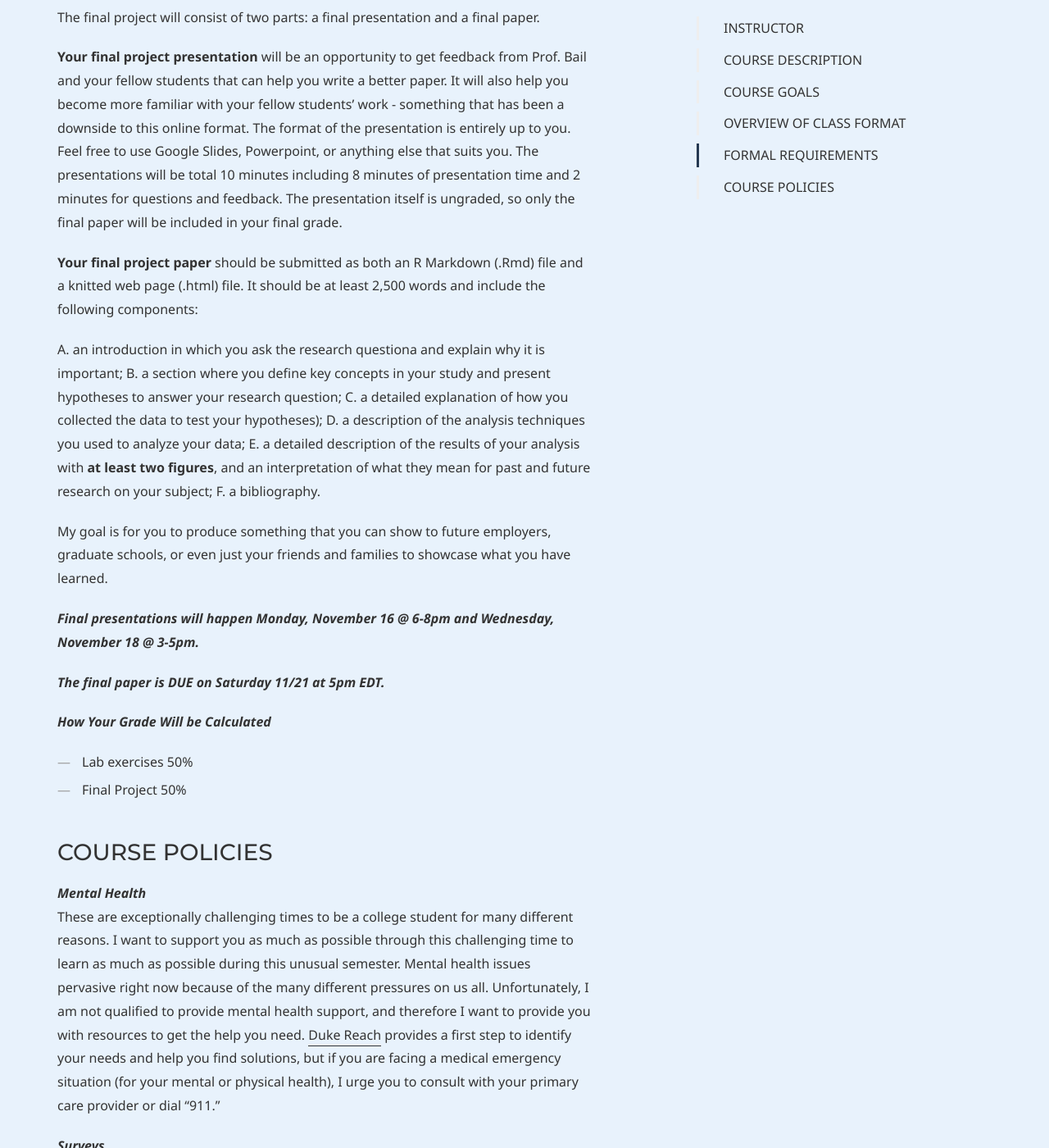
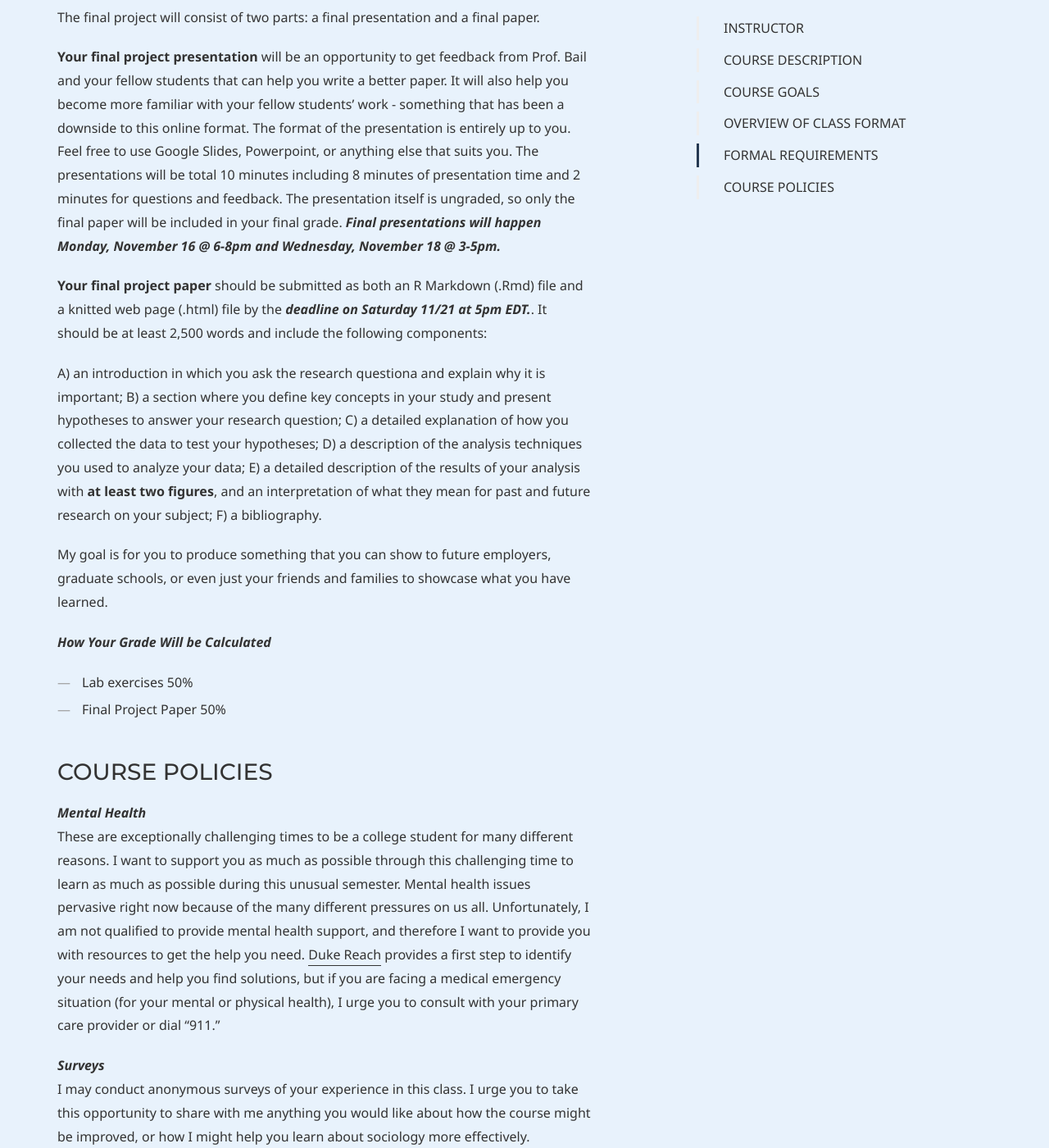
Before and after one commit to dssoc/dssoc.github.io, a Jekyll site: the page built from course.md, in a window 1280 px wide and 1400 px high, scrolled down 6117 px. Shown: the whole window at 82% size. Built offline with Jekyll 4.4.1, drawn with Linux system fonts in a browser that asks for light colours; some web fonts are replaced.

Commit message:
moved deadlines up.

```diff
--- a/course.md
+++ b/course.md
@@ -116,31 +116,25 @@ If you have questions about your grade for the final project at any time we can
 The final project will consist of two parts: a final presentation and a final paper.
 
 
-**Your final project presentation** will be an opportunity to get feedback from Prof. Bail and your fellow students that can help you write a better paper. It will also help you become more familiar with your fellow students' work - something that has been a downside to this online format. The format of the presentation is entirely up to you. Feel free to use Google Slides, Powerpoint, or anything else that suits you. The presentations will be total 10 minutes including 8 minutes of presentation time and 2 minutes for questions and feedback. The presentation itself is ungraded, so only the final paper will be included in your final grade.
+**Your final project presentation** will be an opportunity to get feedback from Prof. Bail and your fellow students that can help you write a better paper. It will also help you become more familiar with your fellow students' work - something that has been a downside to this online format. The format of the presentation is entirely up to you. Feel free to use Google Slides, Powerpoint, or anything else that suits you. The presentations will be total 10 minutes including 8 minutes of presentation time and 2 minutes for questions and feedback. The presentation itself is ungraded, so only the final paper will be included in your final grade. ***Final presentations will happen Monday, November 16 @ 6-8pm and Wednesday, November 18 @ 3-5pm.***
 
 
-**Your final project paper** should be submitted as both an R Markdown (.Rmd) file and a knitted web page (.html) file. It should be at least 2,500 words and include the following components:
+**Your final project paper** should be submitted as both an R Markdown (.Rmd) file and a knitted web page (.html) file by the ***deadline on Saturday 11/21 at 5pm EDT.***. It should be at least 2,500 words and include the following components:
 
-A. an introduction in which you ask the research questiona and explain why it is important;
-B. a section where you define key concepts in your study and present hypotheses to answer your research question;
-C. a detailed explanation of how you collected the data to test your hypotheses);
-D. a description of the analysis techniques you used to analyze your data;
-E. a detailed description of the results of your analysis with **at least two figures**, and an interpretation of what they mean for past and future research on your subject;
-F. a bibliography.
-
+A) an introduction in which you ask the research questiona and explain why it is important;
+B) a section where you define key concepts in your study and present hypotheses to answer your research question;
+C) a detailed explanation of how you collected the data to test your hypotheses;
+D) a description of the analysis techniques you used to analyze your data;
+E) a detailed description of the results of your analysis with **at least two figures**, and an interpretation of what they mean for past and future research on your subject;
+F) a bibliography.
 
 My goal is for you to produce something that you can show to future employers, graduate schools, or even just your friends and families to showcase what you have learned.
-
-***Final presentations will happen Monday, November 16 @ 6-8pm and Wednesday, November 18 @ 3-5pm.***
-
-***The final paper is DUE on Saturday 11/21 at 5pm EDT.***
-
 
 
 ***How Your Grade Will be Calculated***
 <br/>
 - Lab exercises 50%
-- Final Project	50%
+- Final Project Paper	50%
 <br/>
 
 ### COURSE POLICIES
```
